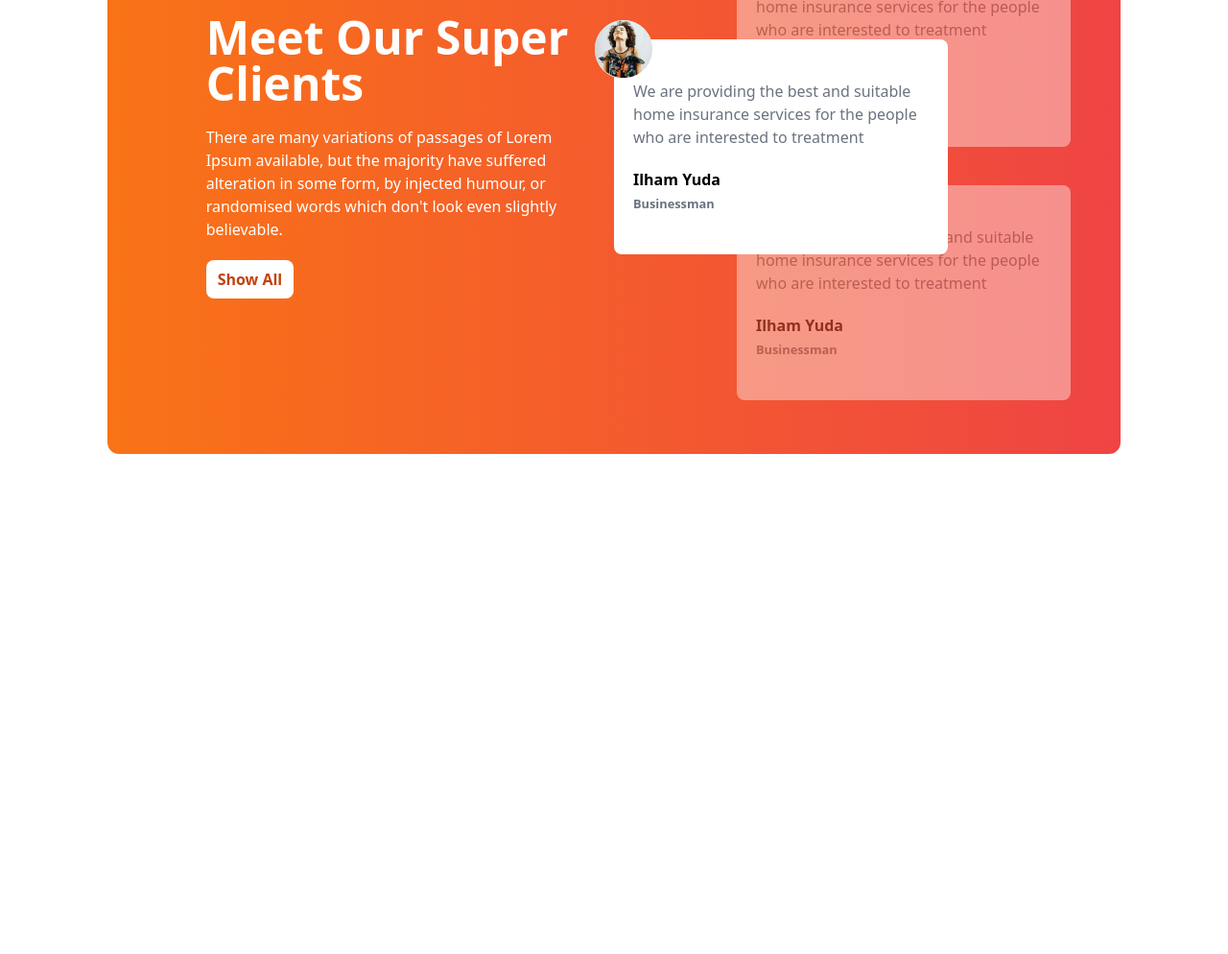
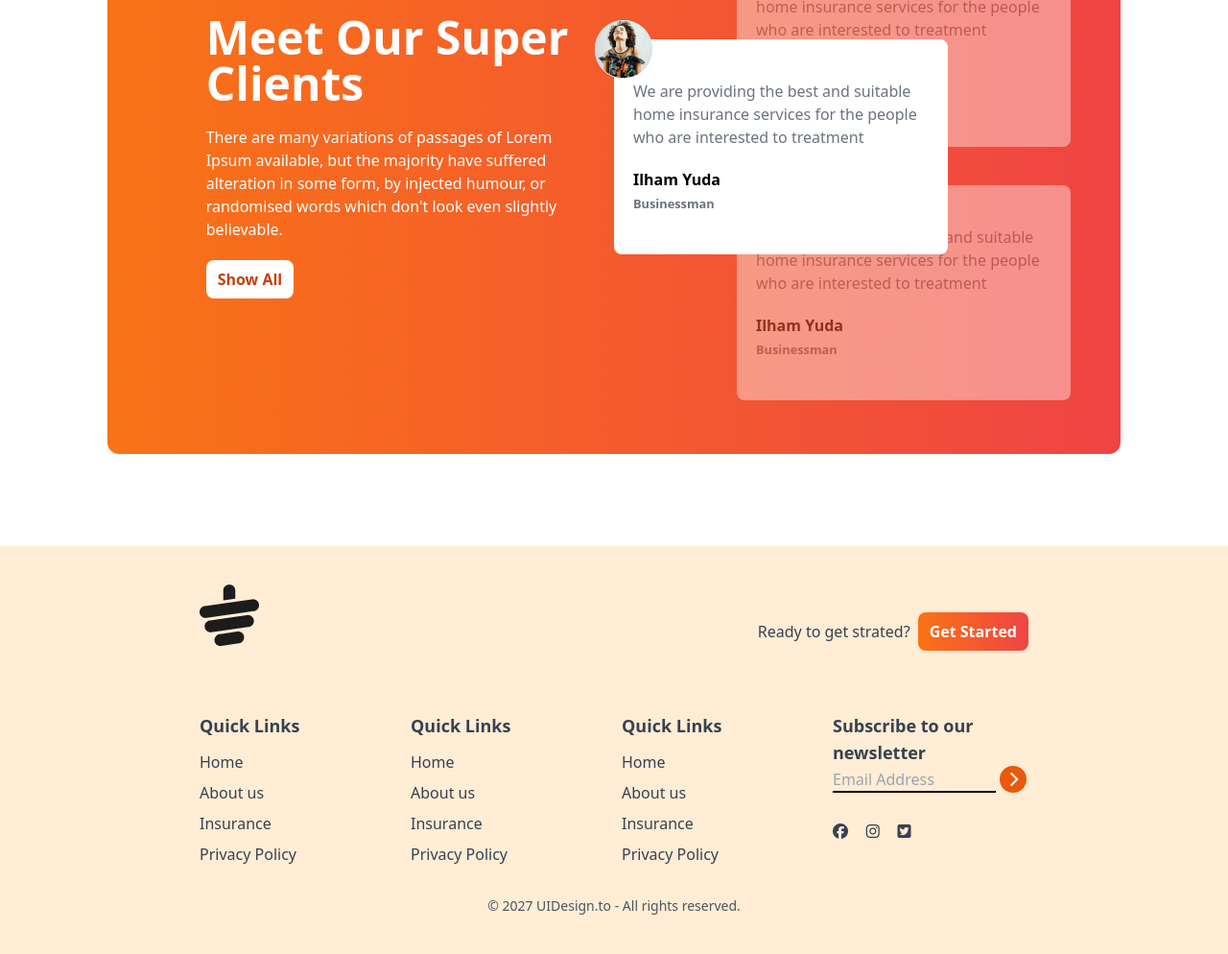
Before and after one commit to sultangithub04/tailwind, a plain HTML site: page index.html in a window 1280 px wide. Shown: the part 2000-2994 px from the top of the page at 96% size. Before the commit the page ends 2569 px from the top, so only its background shows below. Drawn offline with nearby package versions, Linux system fonts and the light colour scheme.

Commit message:
footer section done

```diff
--- a/index.html
+++ b/index.html
@@ -155,7 +155,8 @@
                 <!-- review card section -->
                 <div class="relative py-24">
                     <!-- middle card -->
-                           <div class="z-10 md:top-52 top-44 absolute h-56 bg-white  w-full  md:w-3/4 text-black rounded-lg flex items-center px-5 ">
+                    <div
+                        class="z-10 md:top-52 top-44 absolute h-56 bg-white  w-full  md:w-3/4 text-black rounded-lg flex items-center px-5 ">
                         <div class="absolute -top-5 -left-5 bg-white rounded-full">
                             <img src="images/client.png" alt="">
                         </div>
@@ -214,8 +215,82 @@
             </div>
 
         </section>
+        <!-- footer section -->
+
 
     </main>
+    <footer class="bg-orange-100 text-gray-700 py-10 px-4 md:px-16">
+        <div class="w-9/12 mx-auto">
+            <!-- logo -->
+            <div class="mb-9 flex justify-between">
+                <img class="mb-8" src="images/cup.png" alt="">
+                <div class="flex items-center gap-2">
+                    <h4>Ready to get strated?</h4>
+                    <button
+                        class="bg-gradient-to-r from-orange-500 to-red-500 rounded-lg px-3 py-2 text-white font-bold">
+                        Get Started
+                    </button>
+                </div>
+            </div>
+            <!-- links -->
+            <div class="grid md:grid-cols-2 lg:grid-cols-4 gap-4">
+                <!-- first column -->
+                <div>
+                    <h3 class="font-semibold text-lg mb-3">Quick Links</h3>
+                    <ul class="space-y-2">
+                        <li> <a class="hover:text-orange-600" href="">Home</a></li>
+                        <li> <a class="hover:text-orange-600" href="">About us</a></li>
+                        <li> <a class="hover:text-orange-600" href="">Insurance</a></li>
+                        <li> <a class="hover:text-orange-600" href="">Privacy Policy</a></li>
+                    </ul>
+                </div>
+                <div>
+                    <h3 class="font-semibold text-lg mb-3">Quick Links</h3>
+                    <ul class="space-y-2">
+                        <li> <a class="hover:text-orange-600" href="">Home</a></li>
+                        <li> <a class="hover:text-orange-600" href="">About us</a></li>
+                        <li> <a class="hover:text-orange-600" href="">Insurance</a></li>
+                        <li> <a class="hover:text-orange-600" href="">Privacy Policy</a></li>
+                    </ul>
+                </div>
+                <div>
+                    <h3 class="font-semibold text-lg mb-3">Quick Links</h3>
+                    <ul class="space-y-2">
+                        <li> <a class="hover:text-orange-600" href="">Home</a></li>
+                        <li> <a class="hover:text-orange-600" href="">About us</a></li>
+                        <li> <a class="hover:text-orange-600" href="">Insurance</a></li>
+                        <li> <a class="hover:text-orange-600" href="">Privacy Policy</a></li>
+                    </ul>
+                </div>
+                <!-- forth column -->
+                <div>
+                    <h3 class="font-semibold text-lg space-y-2">Subscribe to our newsletter</h3>
+                    <div class="flex flex-col space-y-2">
+                        <div>
+                            <input placeholder="Email Address" type="text"
+                                class="bg-transparent border-b-2 border-black w-4/6 md:w-5/6">
+                            <i
+                                class="fa-solid fa-chevron-right w-7 h-7 bg-orange-600 inline-flex rounded-full text-white justify-center items-center"></i>
+                            <div class="flex justify-between w-2/5 mb-2 mt-8">
+                                <i class="fa-brands fa-facebook"></i>
+                                <i class="fa-brands fa-instagram"></i>
+                                <i class="fa-brands fa-square-twitter"></i>
+                            </div>
+                        </div>
+
+
+                    </div>
+                </div>
+
+            </div>
+            <div class="text-center pt-4 mt-4">
+                <p class="text-sm text-gray-600">© 2027 UIDesign.to - All rights reserved.</p>
+            </div>
+
+
+        </div>
+
+    </footer>
 
 </body>
 
```
Lines whose indentation alone changed are shown as unchanged.
